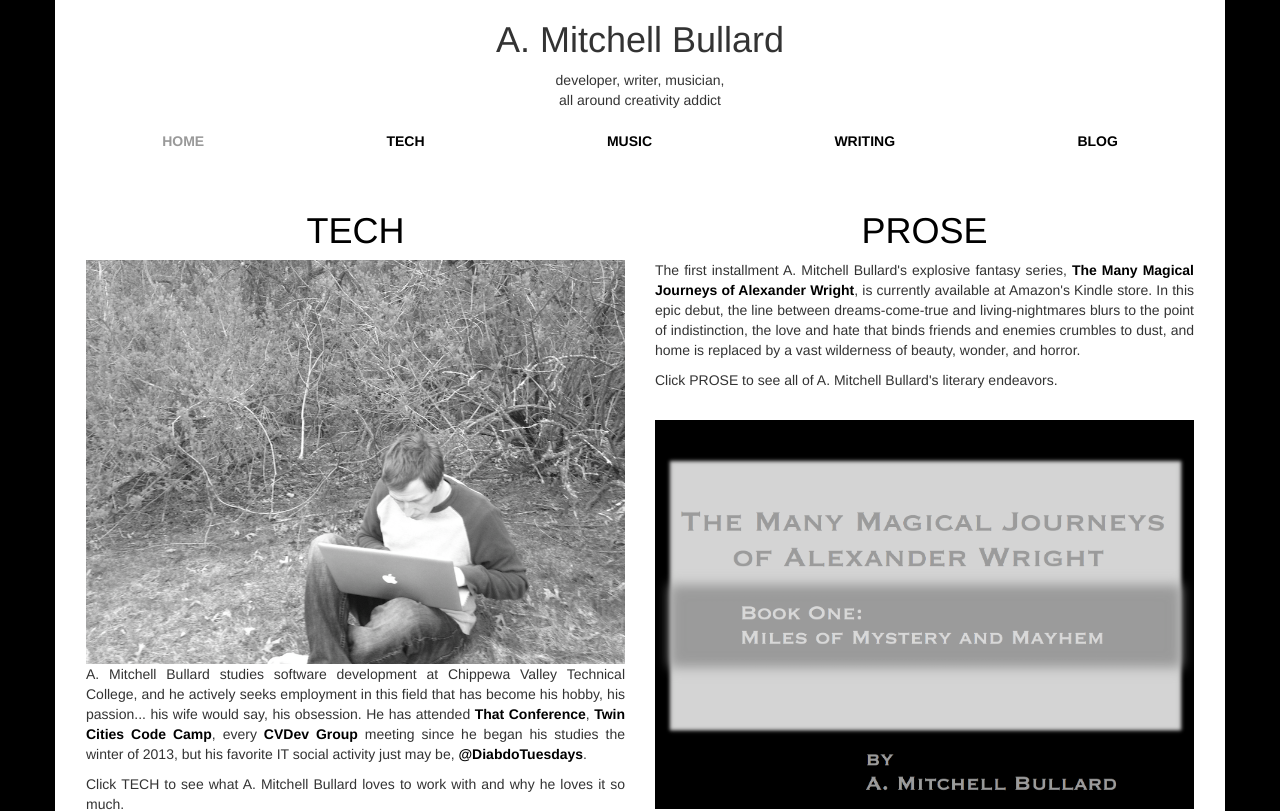
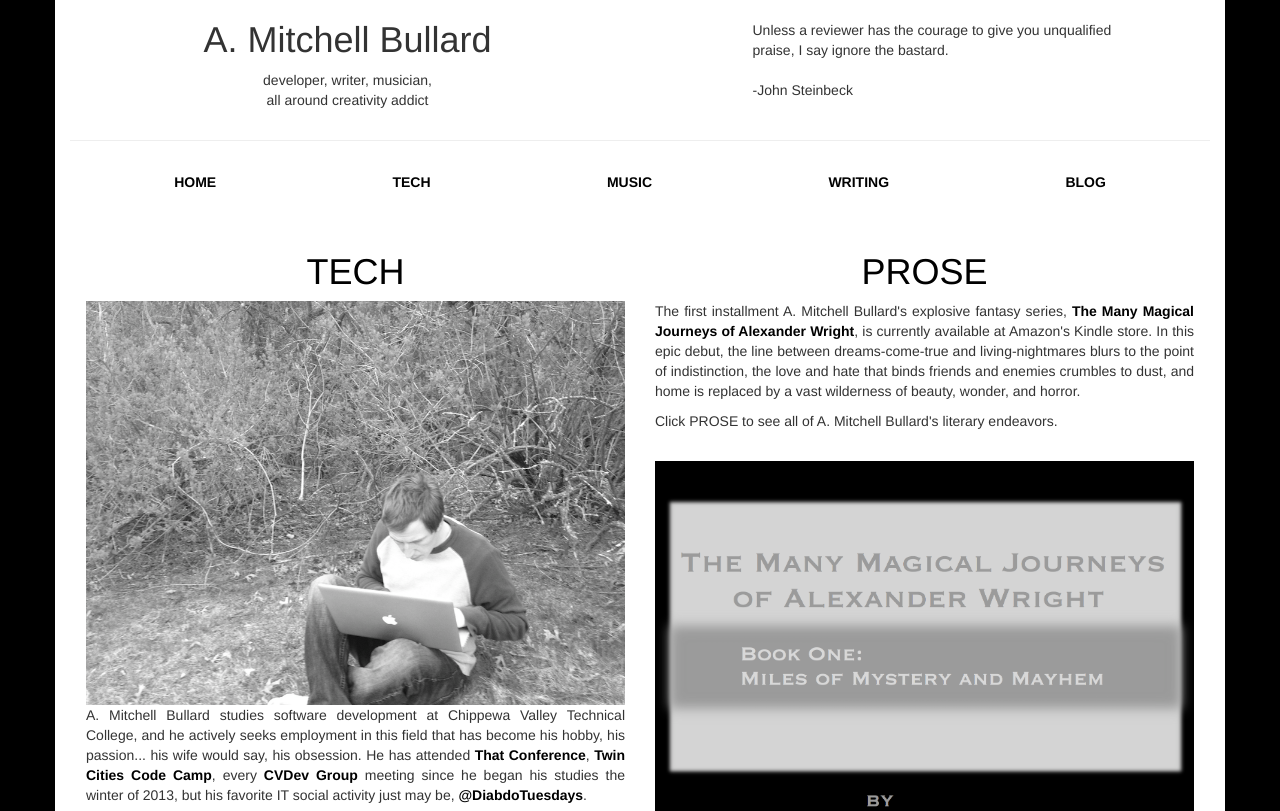
Before and after one commit to TopShelfBullard/www_amb_com, a PHP site: page / in a window 1280 px wide. Shown: the top 811 px of the page. Run offline with PHP 8.4, Linux system fonts and the light colour scheme.

Commit message:
add quotes and clean view with php include

```diff
--- /dev/null
+++ b/_/components/php/header.php
@@ -0,0 +1,20 @@
+<header class="header_row row">
+  <section class="left_header_container">
+    <div class="left_header_column col col-lg-6 col-md-6 col-sm-6 col-xs-12">
+      <h1>A. Mitchell Bullard</h1>
+      <p class="heading">
+        developer, writer, musician,
+        <br>
+        all around creativity addict
+      </p>
+    </div><!-- left_header_column -->
+  </section> <!-- end left_header_container -->
+
+  <section class="right_header_container hidden-xs">
+    <div class="right_header_column col col-lg-4 col-lg-offset-1 col-md-4 col-md-offset-1 col-sm-4 col-sm-offset-1 hidden-xs">
+      <?php include '_/components/php/quotes.php'; ?>
+    </div> <!-- right_header_column -->
+  </section> <!-- end right_header_container -->
+</header> <!-- end header_row -->
+
+<hr>
--- /dev/null
+++ b/_/components/php/quotes.php
@@ -0,0 +1,163 @@
+<section id="header_quotes">
+
+  <aside id="quote1" class="quotes">
+    The true sign of intelligence is not knowledge but imagination.
+    <br><br>
+    -Albert Einstein
+  </aside>
+
+  <aside id="quote2" class="quotes">
+    If the highest aim of a captain were to preserve his ship, he would keep it in port forever.
+    <br><br>
+    -St. Thomas Aquinas
+  </aside>
+
+  <aside id="quote3" class="quotes">
+    No man who worships education has got the best out of education... Without a gentle contempt for
+    education, no man's education is complete.
+    <br><br>
+    -G. K. Chesterton
+  </aside>
+
+  <aside id="quote4" class="quotes">
+    There is no rule on how to write. Sometimes it comes easily and perfectly; sometimes it's like
+    drilling rock and then blasting it out with charges.
+    <br><br>
+    -Ernest Hemingway
+  </aside>
+
+  <aside id="quote5" class="quotes">
+    Intelligence is the ability to avoid doing work, yet getting the work done.
+    <br><br>
+    -Linus Torvalds
+  </aside>
+
+  <aside id="quote6" class="quotes">
+    The guy who knows about computers is the last person you want to have creating documentation
+    for people who don't understand computers.
+    <br><br>
+    -Adam Osborne
+  </aside>
+
+  <aside id="quote7" class="quotes">
+    Writers are a little below clowns and a little above trained seals.
+    <br><br>
+    -John Steinbeck
+  </aside>
+
+  <aside id="quote8" class="quotes">
+    It's none of their business that you have to learn how to write. Let them think you were born that
+    way.
+    <br><br>
+    -Ernest Hemingway
+  </aside>
+
+  <aside id="quote9" class="quotes">
+    Without education we are in a horrible and deadly danger of taking educated people seriously.
+    <br><br>
+    -G. K. Chesterton
+  </aside>
+
+  <aside id="quote10" class="quotes">
+    Distinctions drawn by the mind are not necessarily equivalent to distinctions in reality.
+    <br><br>
+    -Thomas Aquinas
+  </aside>
+
+  <aside id="quote11" class="quotes">
+    The good news about computers is that they do what you tell them to do. The bad news is that they
+    do what you tell them to do.
+    <br><br>
+    -Ted Nelson
+  </aside>
+
+  <aside id="quote12" class="quotes">
+    Never mistake motion for action.
+    <br><br>
+    -Ernest Hemingway
+  </aside>
+
+  <aside id="quote13" class="quotes">
+    Most good programmers do programming not because they expect to get paid or get adulation by
+    the public, but because it is fun to program.
+    <br><br>
+    -Linus Torvalds
+  </aside>
+
+  <aside id="quote14" class="quotes">
+    Any sufficiently advanced technology is indistinguishable from magic.
+    <br><br>
+    -Arthur C. Clark
+  </aside>
+
+  <aside id="quote15" class="quotes">
+    Computers are useless. They can only give you answers.
+    <br><br>
+    -Pablo Picasso
+  </aside>
+
+  <aside id="quote16" class="quotes">
+    You can't just ask customers what they want and then try to give that to them. By the time you get
+    it built, they'll want something new.
+    <br><br>
+    -Steve Jobs
+  </aside>
+
+  <aside id="quote17" class="quotes">
+    Time is the only critic without ambition.
+    <br><br>
+    -John Steinbeck
+  </aside>
+
+  <aside id="quote18" class="quotes">
+    That is what we are supposed to do when we are at our best - make it all up - but make it up so
+    truly that later it will happen that way.
+    <br><br>
+    -Ernest Hemingway
+  </aside>
+
+  <aside id="quote19" class="quotes">
+    Unless a reviewer has the courage to give you unqualified praise, I say ignore the bastard.
+    <br><br>
+    -John Steinbeck
+  </aside>
+
+  <aside id="quote20" class="quotes">
+    You can't get a cup of tea big enough or a book long enough to suit me.
+    <br><br>
+    -C. S. Lewis
+  </aside>
+
+  <aside id="quote21" class="quotes">
+    Sometimes you have to play a long time to be able to play like yourself.
+    <br><br>
+    -Miles Davis
+  </aside>
+
+  <aside id="quote22" class="quotes">
+    I have a writing addiction.
+    <br><br>
+    -Prince
+  </aside>
+
+  <aside id="quote23" class="quotes">
+    Being the richest man in the cemetery doesn't matter to me. Going to bed at night saying we've
+    done something wonderful, that's what matters to me.
+    <br><br>
+    -Steve Jobs
+  </aside>
+
+  <aside id="quote24" class="quotes">
+    People think computers will keep them from making mistakes. They're wrong. With computers you
+    make mistakes faster.
+    <br><br>
+    -Adam Osborne
+  </aside>
+
+  <aside id="quote25" class="quotes">
+    Never trust a computer you can't throw out a window.
+    <br><br>
+    -Steve Wozniak
+  </aside>
+
+</section>
--- /dev/null
+++ b/_/components/php/top_nav.php
@@ -0,0 +1,11 @@
+<section class="top_nav_container col col-lg-12 col-md-12 col-sm-12 col-xs-12">
+  <div class="top_nav navbar hidden-xs">
+    <ul class="nav nav-pills nav-justified">
+      <li>  <a href="#">HOME</a> </li>
+      <li>  <a href="#">TECH</a>  </li>
+      <li>  <a href="#">MUSIC</a> </li>
+      <li>  <a href="#">WRITING</a> </li>
+      <li>  <a href="#">BLOG</a>  </li>
+    </ul>
+  </div> <!-- end top_nav -->
+</section> <!-- end top_nav_container -->
--- a/_/css/mystyles.css
+++ b/_/css/mystyles.css
@@ -1 +1 @@
-body{background-color:#000}.container{background-color:#fff;min-width:350px}a{color:#000;font-weight:bold}h1{text-align:center}.heading{text-align:center}p{text-align:justify}.content_nav{padding-bottom:20px}@media all and (max-width:992px){.tech_p1{padding-top:20px}}@media all and (min-width:992px){.prose_p2{padding-bottom:20px}}@media all and (max-width:992px){.music_p1{padding-top:40px}}@media all and (min-width:992px){.music_p1{padding-top:60px}}@media all and (max-width:500px){.test{display:none}}
+body{background-color:#000}.container{background-color:#fff;min-width:350px}a{color:#000;font-weight:bold}h1{text-align:center}p{text-align:justify}.heading{text-align:center}#banner_quotes{text-align:center}.quotes{padding-top:20px;display:none}.top_navbar{padding-top:40px}.content_nav{padding-bottom:20px}@media all and (max-width:992px){.tech_p1{padding-top:20px}}@media all and (min-width:992px){.prose_p2{padding-bottom:20px}}@media all and (max-width:992px){.music_p1{padding-top:40px}}@media all and (min-width:992px){.music_p1{padding-top:60px}}
--- a/_/js/myscript.js
+++ b/_/js/myscript.js
@@ -1 +1 @@
-;
+$(document).ready(function(){function e(){var t,n;t=Math.random();switch(!0){case t<=.04:n=$("#quote1");break;case t<=.08:n=$("#quote2");break;case t<=.012:n=$("#quote3");break;case t<=.16:n=$("#quote4");break;case t<=.2:n=$("#quote5");break;case t<=.24:n=$("#quote6");break;case t<=.28:n=$("#quote7");break;case t<=.32:n=$("#quote8");break;case t<=.36:n=$("#quote9");break;case t<=.4:n=$("#quote10");break;case t<=.44:n=$("#quote11");break;case t<=.48:n=$("#quote12");break;case t<=.52:n=$("#quote13");break;case t<=.56:n=$("#quote14");break;case t<=.6:n=$("#quote15");break;case t<=.64:n=$("#quote16");break;case t<=.68:n=$("#quote17");break;case t<=.72:n=$("#quote18");break;case t<=.76:n=$("#quote19");break;case t<=.8:n=$("#quote20");break;case t<=.84:n=$("#quote21");break;case t<=.88:n=$("#quote22");break;case t<=.92:n=$("#quote23");break;case t<=.96:n=$("#quote24");break;case t<=1:n=$("#quote24");break;default:n=$("#quote13")}n.fadeIn(1e3).delay(2e4).fadeOut(1e3,function(){e()})}$("#quote1").css("display","none");e()});
--- a/index.php
+++ b/index.php
@@ -9,49 +9,8 @@
   <body id="body_home">
     <div class="container">
 
-<!-- heading -->
-      <section class="heading_row row">
-        <div class="heading_ column col col-lg-4 col-lg-offset-4 col-md-5 col-md-offset-4 col-sm-6 col-sm-offset-3">
-
-          <h1>A. Mitchell Bullard</h1>
-
-          <p class="heading">
-            developer, writer, musician,
-            <br>
-            all around creativity addict
-          </p>
-
-        </div> <!--  end heading_column -->
-      </section> <!-- end heading_row -->
-
-
-<!-- navigation bar -->
-      <div class="top_nav navbar hidden-xs">
-        <ul class="nav nav-pills nav-justified">
-
-          <li class="disabled">
-            <a>HOME</a>
-          </li>
-
-          <li>
-            <a href="#">TECH</a>
-          </li>
-
-          <li>
-            <a href="#">MUSIC</a>
-          </li>
-
-          <li>
-            <a href="#">WRITING</a>
-          </li>
-
-          <li>
-            <a href="#">BLOG</a>
-          </li>
-
-        </ul>
-      </div> <!-- end top_nav -->
-
+      <?php include '_/components/php/header.php'; ?>
+      <?php include '_/components/php/top_nav.php'; ?>
 
 <!-- content -->
       <div class=".content_navbar navbar">
@@ -103,6 +62,8 @@
 <!-- content column two -->
           <section class="right_content_container">
             <div class="right_content_column col col-lg-6 col-md-6 col-sm-6 col-xs-6">
+
+
               <li class="content_nav">
                 <a href="#">
                   <h1>PROSE</h1>
```
Also changed, not shown: _/components/js/_myscript.js (+125 -0 lines), _/components/less/_mystyles.less (+14 -8 lines).
